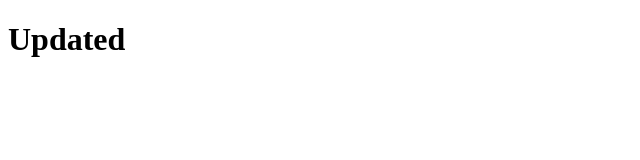
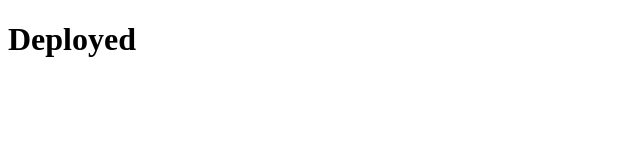
Before and after one commit to onesignaturedevelopments/chandlerchase-ai-site, a website: page readiness.html in a window 1280 px wide. Shown: the full height of the page, 0-640 px from the left. Drawn offline with Linux system fonts and the light colour scheme.

Commit message:
Test deployment

```diff
--- a/readiness.html
+++ b/readiness.html
@@ -1 +1 @@
-<!DOCTYPE html><html lang="en"><head><meta charset="UTF-8"><title>AI Readiness Score | Chandler Chase</title><style>:root{--gold:#B2814C;--gold-soft:#C9A574;--charcoal:#141210;--cream:#F7F3EC;--txt:rgba(233,228,214,.9);--txt-dim:rgba(233,228,214,.55);--line:rgba(201,165,116,.20);--sans:"Calibri","Segoe UI",Arial,sans-serif}</style></head><body><h1>Updated</h1></body></html>
+<!DOCTYPE html><html><head><title>AI Readiness | Chandler Chase</title></head><body><h1>Deployed</h1></body></html>
```
